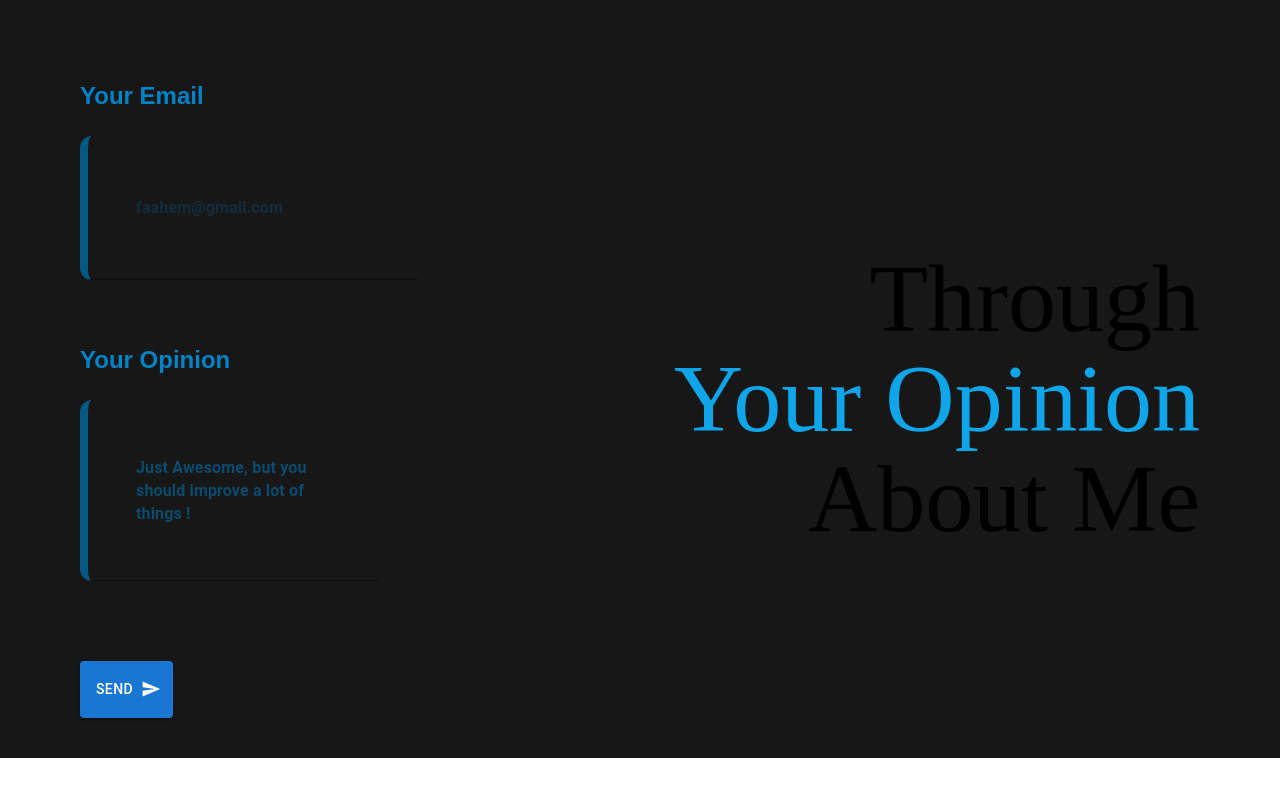
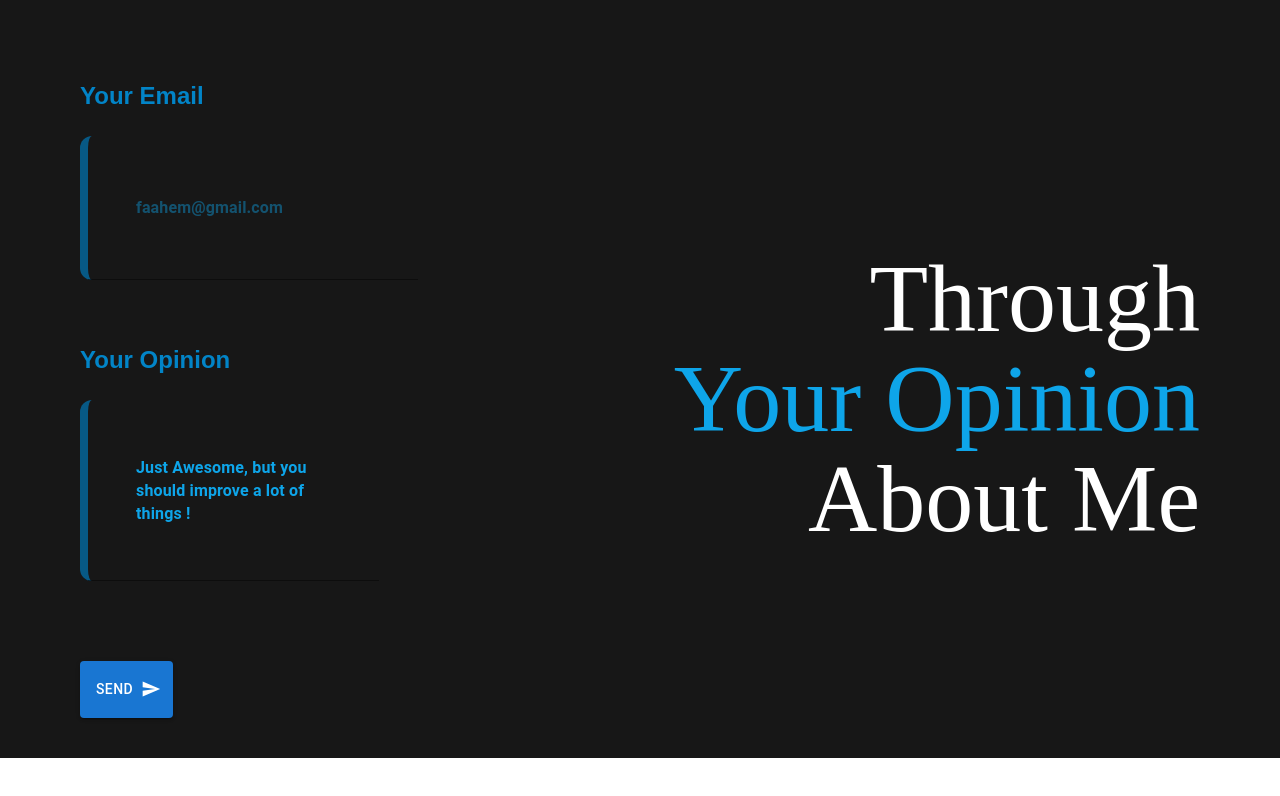
Before and after one commit to MehmetFaahem/Portfolio-Using-Next-JS, a Next.js app: page /contact in a window 1280 px wide. Shown: the top 796 px of the page. Built offline with nearby package versions, Linux system fonts and the light colour scheme.

Commit message:
Update contact.js

```diff
--- a/pages/contact.js
+++ b/pages/contact.js
@@ -12,7 +12,7 @@ function contact() {
                         <Input placeholder='faahem@gmail.com' className='text-white text-xl'
                             type='email'
                             required
-        sx={{color: '#0C4A6E', padding: 7, paddingLeft: 6, fontWeight: 'bold'}}
+        sx={{color: '#0EA5E9', padding: 7, paddingLeft: 6, fontWeight: 'bold'}}
                         />
                     </div>
                 </div>
@@ -26,7 +26,7 @@ function contact() {
                             maxRows='10'
                             minRows='3'
                             defaultValue='Just Awesome, but you should improve a lot of things !'
-        sx={{color: '#0C4A6E', padding: 7, paddingLeft: 6, fontWeight: 'bold'}}
+        sx={{color: '#0EA5E9', padding: 7, paddingLeft: 6, fontWeight: 'bold'}}
                         />
                     </div>
                 </div>
@@ -35,9 +35,9 @@ function contact() {
                 </Button>
             </div>
             <div>
-                <h1 className='text-8xl font-sans ui:sans-serif text-end mb-1'>Through</h1>
+                <h1 className='text-8xl font-sans ui:sans-serif text-end mb-1 text-white'>Through</h1>
                 <h1 className='text-8xl font-sans text-sky-500 ui:sans-serif text-end mb-1'>Your Opinion</h1>
-                <h1 className='text-8xl font-sans ui:sans-serif text-end'>About Me</h1>
+                <h1 className='text-8xl font-sans ui:sans-serif text-end text-white'>About Me</h1>
             </div>
         </div>
     )
```
